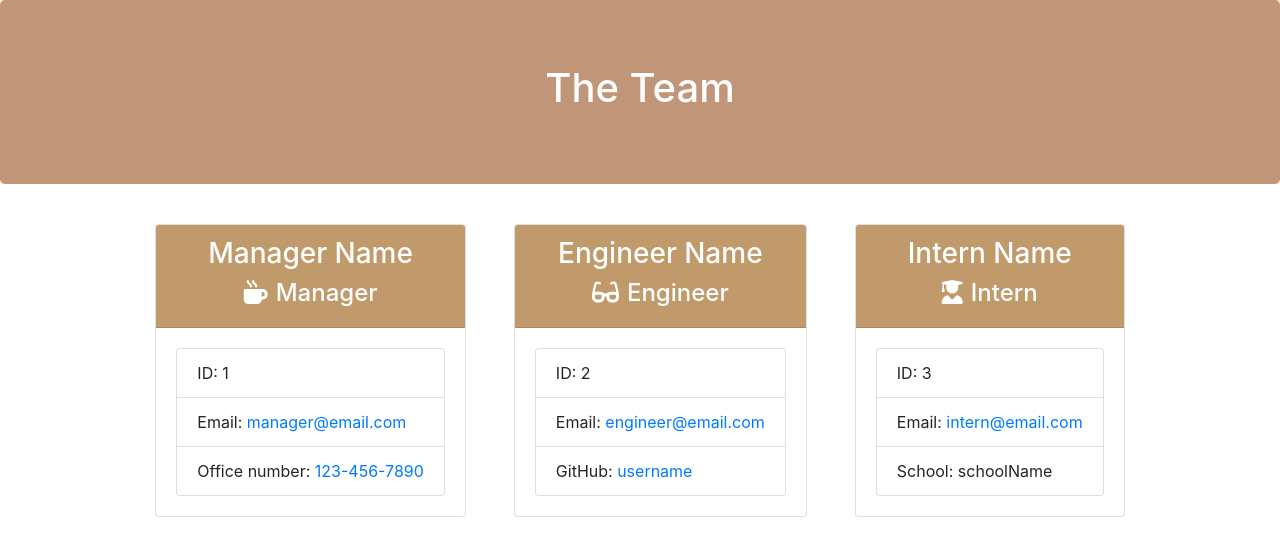
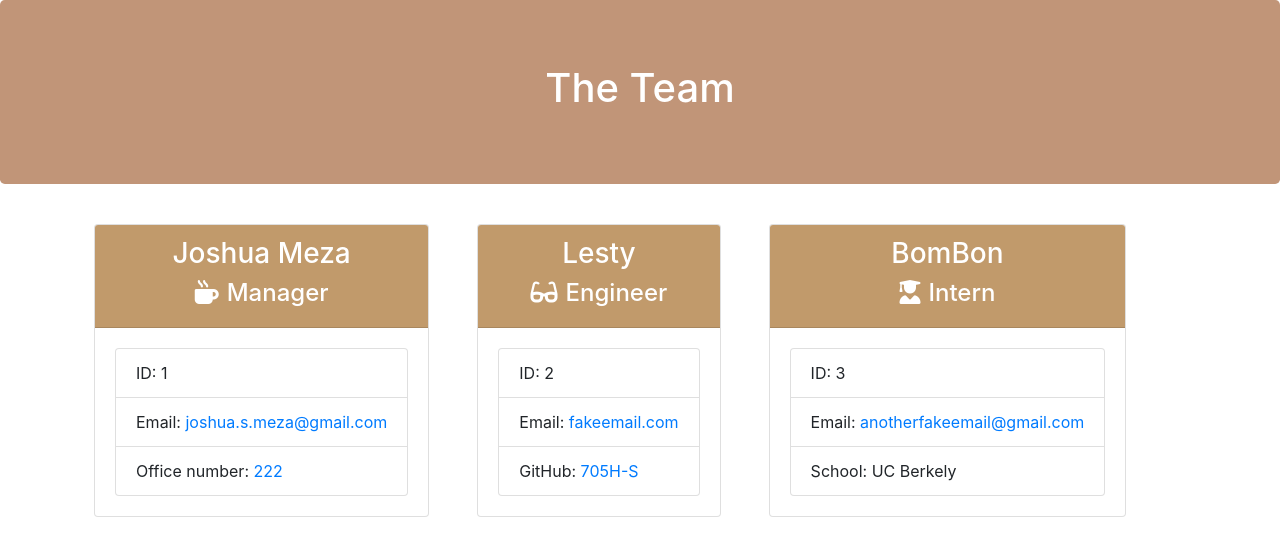
Before and after one commit to 705h-S/Team-index-generator, a website: page dist/index.html in a window 1280 px wide. Drawn offline with nearby package versions, Linux system fonts and the light colour scheme.

Commit message:
ran app and updated JSON command

```diff
--- a/dist/index.html
+++ b/dist/index.html
@@ -1,3 +1,4 @@
+
   <!DOCTYPE html>
 <html lang="en">
   <head>
@@ -29,7 +30,7 @@
     <!-- Create header section and create container fluid expands the container to fill the available width -->
     <header class="container-fluid">
       <div class="row">
-        <div class="head col-12 jumbotron mb-3 text-white">
+        <div class=" head col-12 jumbotron mb-3 text-white">
           <h1 class="text-center">The Team</h1>
         </div>
       </div>
@@ -38,69 +39,55 @@
     <!-- Create main section with cards -->
     <main class="container document-body">
       <div class="row">
-        <div class="col-12 d-flex justify-content-center mt-4">
-          <!-- Create manager's card -->
+        <div class="col-12 d-flex justify-content-center mt-4"></div>
+
       <div class="card mx-4 mb-4" id="manager-card">
-            <div class="team card-header text-center card-title text-white">
-              <h3>Manager Name</h3>
+      <div class=" team card-header text-center card-title  text-white">
+          <h3>Joshua Meza</h3>
           <h4><i class="fas fa-mug-hot mr-2"></i>Manager</h4>
         </div>
-
         <div class="card-body">
           <ul class="list-group">
             <li class="list-group-item">ID: 1</li>
-                <li class="list-group-item">
-                  Email:
-                  <a href="mailto:manager@email.com">manager@email.com</a>
-                </li>
-                <li class="list-group-item">
-                  Office number: <a href="tel:123-456-7890">123-456-7890</a>
-                </li>
+            <li class="list-group-item">Email: <a href="mailto:joshua.s.meza@gmail.com">joshua.s.meza@gmail.com</a></li>
+            <li class="list-group-item">Office number: <a href="tel:222">222</a></li>
           </ul>
         </div>
       </div>
 
-          <!-- Create engineer's card -->
       <div class="card mx-4 mb-4" id="engineer-card">
       <div class="card-header text-center card-title team text-white">
-              <h3>Engineer Name</h3>
+          <h3>Lesty</h3>
           <h4><i class="fas fa-glasses mr-2"></i>Engineer</h4>
         </div>
-
         <div class="card-body">
           <ul class="list-group">
             <li class="list-group-item">ID: 2</li>
-                <li class="list-group-item">
-                  Email:
-                  <a href="mailto:engineer@email.com">engineer@email.com</a>
-                </li>
-                <li class="list-group-item">
-                  GitHub: <a href="https://github.com/username">username</a>
-                </li>
+            <li class="list-group-item">Email: <a href="mailto:fakeemail.com">fakeemail.com</a></li>
+            <li class="list-group-item">GitHub: <a href="https://github.com/705H-S">705H-S</a></li>
           </ul>
         </div>
       </div>
 
-          <!-- Create intern's card -->
       <div class="card mx-4 mb-4" id="intern-card">
       <div class="card-header text-center card-title team text-white">
-              <h3>Intern Name</h3>
+            <h3>BomBon</h3>
             <h4><i class="fas fa-user-graduate mr-2"></i>Intern</h4>
         </div>
-
         <div class="card-body">
           <ul class="list-group">
             <li class="list-group-item">ID: 3</li>
-                <li class="list-group-item">
-                  Email: <a href="mailto:intern@email.com">intern@email.com</a>
-                </li>
-                <li class="list-group-item">School: schoolName</li>
+            <li class="list-group-item">Email: <a href="mailto:anotherfakeemail@gmail.com">anotherfakeemail@gmail.com</a></li>
+            <li class="list-group-item">School: UC Berkely</li>
           </ul>
         </div>
       </div>
+
+
         </div>
     </div>
   </main>
+
 
   <!-- Add script links for bootstrap, jQuery, and fontAwesome -->
   <script src="https://cdnjs.cloudflare.com/ajax/libs/jquery/3.5.1/jquery.min.js"></script>
@@ -109,16 +96,11 @@
 
   <script src="https://cdnjs.cloudflare.com/ajax/libs/twitter-bootstrap/4.5.0/js/bootstrap.min.js"></script>
 
-    <script
-      src="https://kit.fontawesome.com/c44c0358b1.js"
-      crossorigin="anonymous"
-    ></script>
+  <script src="https://kit.fontawesome.com/c44c0358b1.js" crossorigin="anonymous"></script>
 
   <script src="https://code.jquery.com/ui/1.12.0/jquery-ui.min.js"></script>
 
-    <script
-      src="https://kit.fontawesome.com/c44c0358b1.js"
-      crossorigin="anonymous"
-    ></script>
+  <script src="https://kit.fontawesome.com/c44c0358b1.js" crossorigin="anonymous"></script>
+
 </body>
 </html>
--- a/package.json
+++ b/package.json
@@ -4,7 +4,8 @@
   "description": "Node.js command-line application that takes in information about employees on a software engineering team, then generates an HTML webpage that displays summaries for each person.",
   "main": "index.js",
   "scripts": {
-    "test": "jest"
+    "test": "jest",
+    "start": "node index.js"
   },
   "repository": {
     "type": "git",
```
Lines whose indentation alone changed are shown as unchanged.
